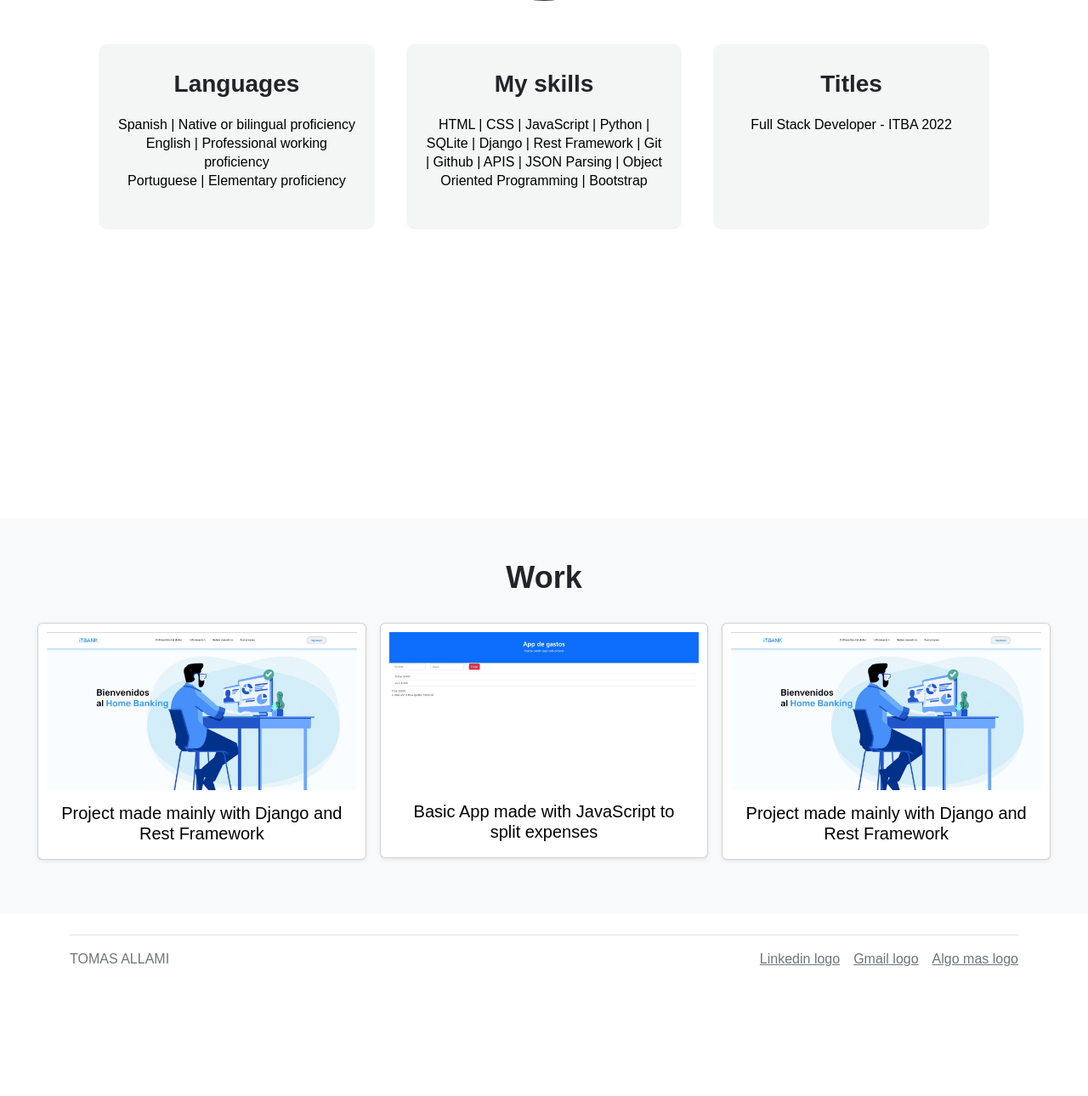
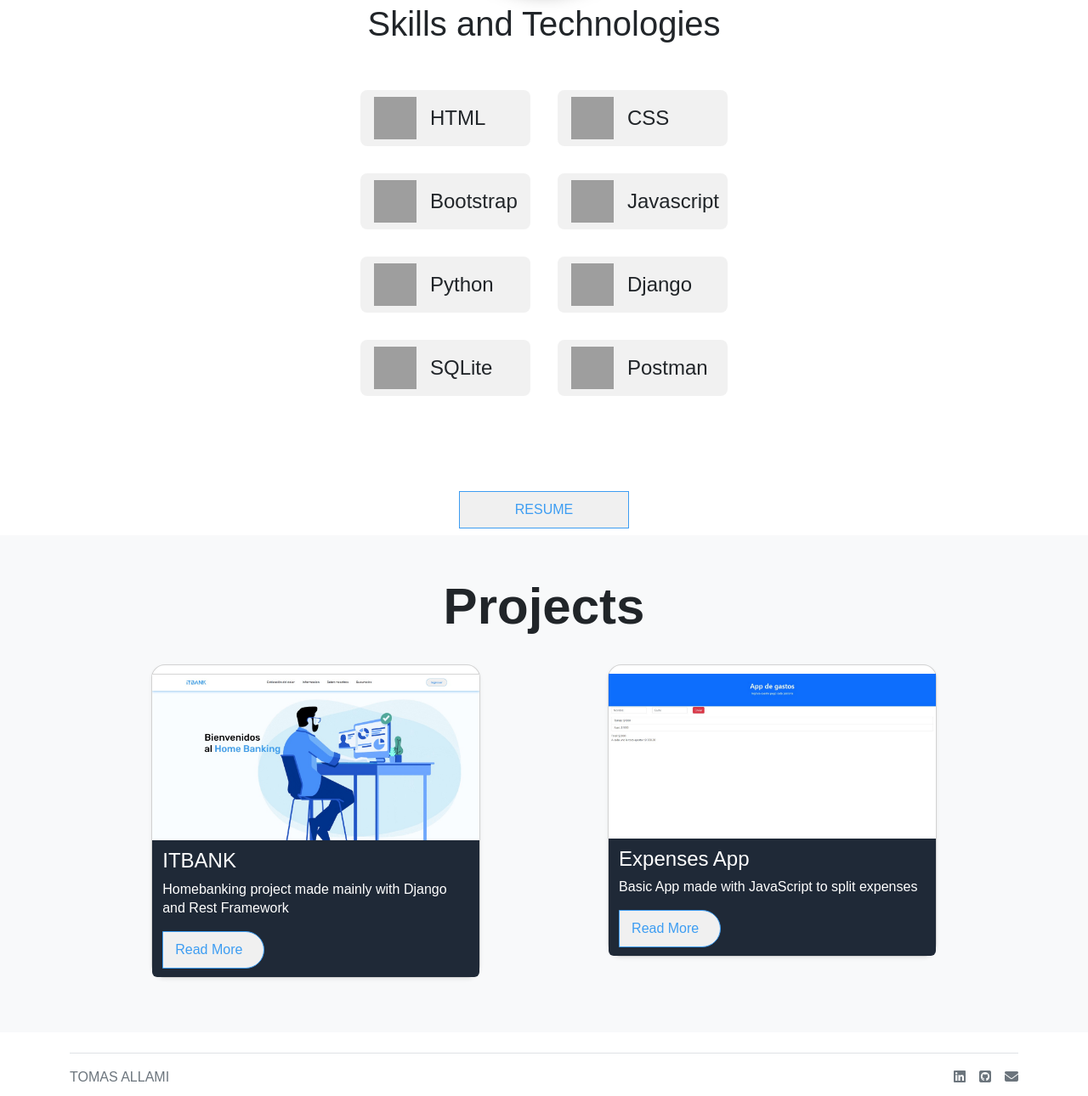
Before and after one commit to Tallami/CV, a plain HTML site: page index.html in a window 1280 px wide. Shown: the part 1170-2460 px from the top of the page at 85% size. Before the commit the page ends 2351 px from the top, so only its background shows below. Drawn offline with nearby package versions, Linux system fonts and the light colour scheme; grey boxes are pictures that could not be loaded; a web font is replaced by a local one.

Commit message:
CV Finish

```diff
--- a/index.html
+++ b/index.html
@@ -9,6 +9,16 @@
       href="https://fonts.googleapis.com/css2?family=Gemunu+Libre:wght@200;300;400;800&display=swap"
       rel="stylesheet"
     />
+    <link
+      rel="stylesheet"
+      href="https://cdn.jsdelivr.net/gh/devicons/devicon@v2.15.1/devicon.min.css"
+    />
+
+    <script
+      src="https://kit.fontawesome.com/229bd6718e.js"
+      crossorigin="anonymous"
+    ></script>
+    <script src="typewriter.js"></script>
     <link
       href="https://cdn.jsdelivr.net/npm/bootstrap@5.2.0-beta1/dist/css/bootstrap.min.css"
       rel="stylesheet"
@@ -23,7 +33,7 @@
       <nav>
         <div class="nav-links" id="navLinks">
           <i class="fa fa-times" onclick="hideMenu()"></i>
-          <h2>Tomas Allami</h2>
+          <h2 style="font-size: 32px">Tomas Allami</h2>
           <ul>
             <li><a href="#about">ABOUT</a></li>
             <li><a href="#work">WORK</a></li>
@@ -34,7 +44,16 @@
       </nav>
 
       <div class="text-box">
-        <h1>Hello World</h1>
+        <h1>
+          <a
+            href=""
+            class="typewrite"
+            data-period="2000"
+            data-type='[ "Hello World.", "Im Tomas.", "I Love to Develop." ]'
+          >
+            <span class="wrap"></span
+          ></a>
+        </h1>
       </div>
     </section>
 
@@ -46,110 +65,129 @@
         <div class="profile__img"></div>
       </div>
 
-      <div class="row">
-        <div class="about-col">
-          <h3>Languages</h3>
-          <p>
-            Spanish | Native or bilingual proficiency <br />
-            English | Professional working proficiency <br />
-            Portuguese | Elementary proficiency
-          </p>
+      <div class="container">
+        <h4 class="fs-1 mt-4">Skills and Technologies</h4>
       </div>
-        <div class="about-col">
-          <div class="my-skills__container">
-            <h3>My skills</h3>
-            <div>
-              <p>
-                HTML | CSS | JavaScript | Python | SQLite | Django | Rest
-                Framework | Git | Github | APIS | JSON Parsing | Object Oriented
-                Programming | Bootstrap
-              </p>
+
+      <div
+        class="container-fluid mb-5"
+        style="
+          width: 100%;
+          display: flex;
+          justify-content: center;
+          padding-top: 30px;
+        "
+      >
+        <div class="container-languages">
+          <div class="languages">
+            <img
+              src="https://cdn.jsdelivr.net/gh/devicons/devicon/icons/html5/html5-original.svg"
+            />
+            <h4>HTML</h4>
+          </div>
+          <div class="languages">
+            <img
+              src="https://cdn.jsdelivr.net/gh/devicons/devicon/icons/css3/css3-original.svg"
+            />
+            <h4>CSS</h4>
+          </div>
+          <div class="languages">
+            <img
+              src="https://cdn.jsdelivr.net/gh/devicons/devicon/icons/bootstrap/bootstrap-original.svg"
+            />
+            <h4>Bootstrap</h4>
+          </div>
+          <div class="languages">
+            <img
+              src="https://cdn.jsdelivr.net/gh/devicons/devicon/icons/javascript/javascript-original.svg"
+            />
+            <h4>Javascript</h4>
+          </div>
+          <div class="languages">
+            <img
+              src="https://cdn.jsdelivr.net/gh/devicons/devicon/icons/python/python-original.svg"
+            />
+            <h4>Python</h4>
+          </div>
+          <div class="languages">
+            <img
+              src="https://cdn.jsdelivr.net/gh/devicons/devicon/icons/django/django-plain.svg"
+            />
+            <h4>Django</h4>
+          </div>
+          <div class="languages">
+            <img
+              src="https://cdn.jsdelivr.net/gh/devicons/devicon/icons/sqlite/sqlite-original.svg"
+            />
+            <h4>SQLite</h4>
+          </div>
+          <div class="languages">
+            <img
+              src="https://www.vectorlogo.zone/logos/getpostman/getpostman-icon.svg"
+            />
+            <h4>Postman</h4>
           </div>
         </div>
       </div>
-        <div class="about-col">
-          <h3>Titles</h3>
-          <p>Full Stack Developer - ITBA 2022</p>
-        </div>
+
+      <div class="container-fluid pt-5">
+        <a href="imagenes/cv.pdf" download="CV - Tomas Allami">
+          <button class="resumeBtn">RESUME</button>
+        </a>
       </div>
     </section>
 
-    <!----- Work ----->
+    <!----- Projects ----->
 
     <div id="work" class="album py-5 bg-light p-2">
-      <h2 class="text-center">Work</h2>
+      <h2 class="text-center">Projects</h2>
       <div class="container-fluid">
-        <div class="row row-cols-1 row-cols-sm-2 row-cols-md-3 g-3 m-3">
+        <div
+          class="row row-cols-1 row-cols-sm-2 row-cols-md-3 g-3 m-3 justify-content-evenly"
+        >
           <div class="col">
-            <a
-              class="text-decoration-none"
-              href="https://github.com/Tallami/ITBANK"
-              target="_blank"
-              ><div class="card shadow-sm">
-                <div class="tarjeta card-body">
+            <div class="card shadow-sm rounded-4">
+              <div class="tarjeta card-body rounded-4">
                 <img
                   src="imagenes/itbankpreview.jpeg"
                   alt=""
                   width="100%"
                   height="auto"
                 />
-                  <p class="card-text text-center h5">
-                    Project made mainly with Django and Rest Framework
+                <div class="container container-p ml-4 rounded-bottom">
+                  <h4 class="text-white">ITBANK</h4>
+                  <p class="card-text text-white fs-6 p-0">
+                    Homebanking project made mainly with Django and Rest
+                    Framework
                   </p>
-                  <div
-                    class="d-flex justify-content-between align-items-center"
-                  ></div>
+                  <a href="https://github.com/Tallami/ITBANK"
+                    ><button class="readBtn">Read More</button></a
+                  >
                 </div>
               </div>
-            </a>
+            </div>
           </div>
 
           <div class="col">
-            <a
-              class="text-decoration-none"
-              href="https://tallami.github.io/App-Gastos/"
-              target="_blank"
-              ><div class="card shadow-sm">
-                <div class="tarjeta card-body">
+            <div class="card shadow-sm rounded-4">
+              <div class="tarjeta card-body rounded-4">
                 <img
                   src="imagenes/appgastospreview.jpeg"
                   alt=""
                   width="100%"
                   height="auto"
                 />
-                  <p class="card-text text-center h5">
+                <div class="container container-p ml-4 rounded-bottom">
+                  <h4 class="text-white">Expenses App</h4>
+                  <p class="card-text text-white fs-6 p-0">
                     Basic App made with JavaScript to split expenses
                   </p>
-                  <div
-                    class="d-flex justify-content-between align-items-center"
-                  ></div>
+                  <a href="https://tallami.github.io/App-Gastos/"
+                    ><button class="readBtn">Read More</button></a
+                  >
                 </div>
               </div>
-            </a>
             </div>
-
-          <div class="col">
-            <a
-              class="text-decoration-none"
-              href="https://github.com/Tallami/ITBANK"
-              target="_blank"
-              ><div class="card shadow-sm">
-                <div class="tarjeta card-body">
-                  <img
-                    src="imagenes/itbankpreview.jpeg"
-                    alt=""
-                    width="100%"
-                    height="auto"
-                  />
-                  <p class="card-text text-center h5">
-                    Project made mainly with Django and Rest Framework
-                  </p>
-                  <div
-                    class="d-flex justify-content-between align-items-center"
-                  ></div>
-                </div>
-              </div>
-            </a>
           </div>
         </div>
       </div>
@@ -166,9 +204,31 @@
         </div>
 
         <ul class="nav col-md-4 justify-content-end list-unstyled d-flex">
-          <li class="ms-3"><a class="text-muted" href="#">Linkedin logo</a></li>
-          <li class="ms-3"><a class="text-muted" href="#">Gmail logo</a></li>
-          <li class="ms-3"><a class="text-muted" href="#">Algo mas logo</a></li>
+          <li class="ms-3">
+            <a
+              class="text-muted"
+              href="https://www.linkedin.com/in/tomasallami/"
+              target="_blank"
+              ><i class="fa-brands fa-linkedin"></i
+            ></a>
+          </li>
+          <li class="ms-3">
+            <a
+              class="text-muted"
+              href="https://github.com/Tallami"
+              target="_blank"
+              ><i class="fa-brands fa-square-github"></i
+            ></a>
+          </li>
+
+          <li class="ms-3">
+            <a
+              class="text-muted"
+              href="mailto:totoallami@gmail.com"
+              target="_blank"
+              ><i class="fa-solid fa-envelope"></i
+            ></a>
+          </li>
         </ul>
       </footer>
     </div>
--- a/style.css
+++ b/style.css
@@ -84,6 +84,11 @@ nav .fa {
   display: none;
 }
 
+.text-box h1 a {
+  color: #fff;
+  text-decoration: none;
+}
+
 @media (max-width: 700px) {
   .text-box h1 {
     font-size: 20px;
@@ -120,14 +125,14 @@ nav .fa {
 
 .about {
   width: 80%;
-  height: 980px;
+  height: 1000px;
   margin: auto;
   text-align: center;
-  padding-top: 100px;
+  padding-top: 50px;
 }
 
 h2 {
-  font-size: 36px;
+  font-size: 60px;
   font-weight: 600;
 }
 
@@ -139,30 +144,10 @@ p {
   padding: 10px;
 }
 
-.row {
-  margin-top: 5%;
-  display: flex;
-  justify-content: space-between;
-}
-
-.about-col {
-  flex-basis: 31%;
-  margin-bottom: 5%;
-  background: #f3f6f4;
-  border-radius: 10px;
-  padding: 20px 12px;
-  box-sizing: border-box;
-  transition: 0.5s;
-}
-
 h3 {
   text-align: center;
   font-weight: 600;
   margin: 10px 0;
-}
-
-.about-col:hover {
-  box-shadow: 0 0 20px 0px rgba(0, 0, 0, 0.9);
 }
 
 .container_img {
@@ -181,25 +166,100 @@ h3 {
   background-position: center;
   background-size: cover;
   background-repeat: no-repeat;
+  box-shadow: 0 0 30px 0px rgba(0, 0, 0, 1);
 }
 
-.about-col p {
-  font-size: 16px;
+.container-languages {
+  display: flex;
+  flex-wrap: wrap;
+  justify-content: center;
+  width: 60%;
+  align-self: center;
+}
+
+.languages {
+  align-items: center;
+  background-color: #f1f1f1;
+  border-radius: 8px;
+  display: flex;
+  transition: 0.5s;
+  margin: 16px;
+  padding: 8px 16px;
+  width: 200px;
+}
+
+.languages img {
+  width: 50px;
+  height: 50px;
+}
+
+.languages h4 {
+  margin: 0px 0px 0px 16px;
+}
+
+.languages:hover {
+  box-shadow: 0 0 20px 0px rgba(0, 0, 0, 0.3);
 }
 
 /*---- work ----*/
 
 .h5 {
-  margin-top: 5px;
   color: #000;
 }
 .tarjeta {
-  padding: 10px 10px 0px 10px;
+  padding: 10px 0px 0px 0px;
+  transition: 0.5s;
 }
+
+.container-p {
+  padding-top: 10px;
+  padding-bottom: 10px;
+  background-color: #1f2937;
+}
+
+.tarjeta:hover {
+  box-shadow: 0 0 20px 0px rgba(0, 0, 0, 0.5);
+}
+
+.readBtn {
+  padding: 9px 25px 9px 14px;
+  background-color: rgb(240, 240, 240);
+  color: #3d9df2;
+  border: 1px solid #3d9df2;
+  border-top-right-radius: 30px;
+  border-bottom-right-radius: 30px;
+  cursor: pointer;
+  transition: all 0.3s ease 0s;
+}
+
+.readBtn:hover {
+  background-color: #3d9df2;
+  color: #fff;
+}
+
 /*---- contact ----*/
+
+.resumeBtn {
+  padding: 9px 65px;
+  background-color: rgb(240, 240, 240);
+  color: #3d9df2;
+  border: 1px solid #3d9df2;
+  cursor: pointer;
+  transition: all 0.3s ease 0s;
+}
+
+.resumeBtn:hover {
+  background-color: #3d9df2;
+  color: #fff;
+}
 
 @media (max-width: 700px) {
   .row {
     flex-direction: column;
   }
 }
+
+.icono {
+  width: 100%;
+  height: 40px;
+}
--- /dev/null
+++ b/typewriter.js
@@ -0,0 +1,58 @@
+var TxtType = function (el, toRotate, period) {
+  this.toRotate = toRotate;
+  this.el = el;
+  this.loopNum = 0;
+  this.period = parseInt(period, 10) || 2000;
+  this.txt = "";
+  this.tick();
+  this.isDeleting = false;
+};
+
+TxtType.prototype.tick = function () {
+  var i = this.loopNum % this.toRotate.length;
+  var fullTxt = this.toRotate[i];
+
+  if (this.isDeleting) {
+    this.txt = fullTxt.substring(0, this.txt.length - 1);
+  } else {
+    this.txt = fullTxt.substring(0, this.txt.length + 1);
+  }
+
+  this.el.innerHTML = '<span class="wrap">' + this.txt + "</span>";
+
+  var that = this;
+  var delta = 200 - Math.random() * 100;
+
+  if (this.isDeleting) {
+    delta /= 2;
+  }
+
+  if (!this.isDeleting && this.txt === fullTxt) {
+    delta = this.period;
+    this.isDeleting = true;
+  } else if (this.isDeleting && this.txt === "") {
+    this.isDeleting = false;
+    this.loopNum++;
+    delta = 500;
+  }
+
+  setTimeout(function () {
+    that.tick();
+  }, delta);
+};
+
+window.onload = function () {
+  var elements = document.getElementsByClassName("typewrite");
+  for (var i = 0; i < elements.length; i++) {
+    var toRotate = elements[i].getAttribute("data-type");
+    var period = elements[i].getAttribute("data-period");
+    if (toRotate) {
+      new TxtType(elements[i], JSON.parse(toRotate), period);
+    }
+  }
+  // INJECT CSS
+  var css = document.createElement("style");
+  css.type = "text/css";
+  css.innerHTML = ".typewrite > .wrap { border-right: 0.08em solid #fff}";
+  document.body.appendChild(css);
+};
```
Also changed, not shown: imagenes/bannerdark.jpg (deleted), imagenes/css.png (deleted), imagenes/html.png (deleted), imagenes/js.png (deleted), imagenes/logo.png (deleted), 1 other file. Lines whose indentation alone changed are shown as unchanged.
